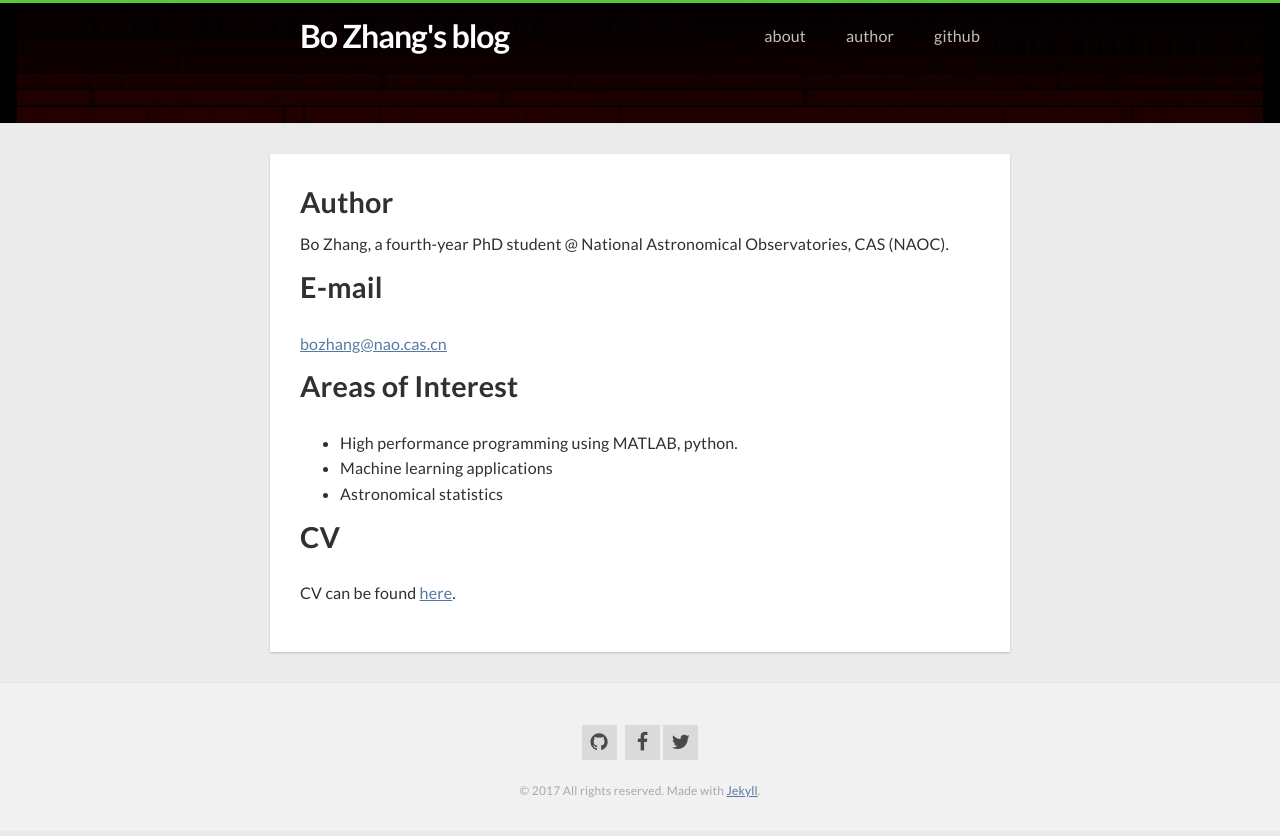
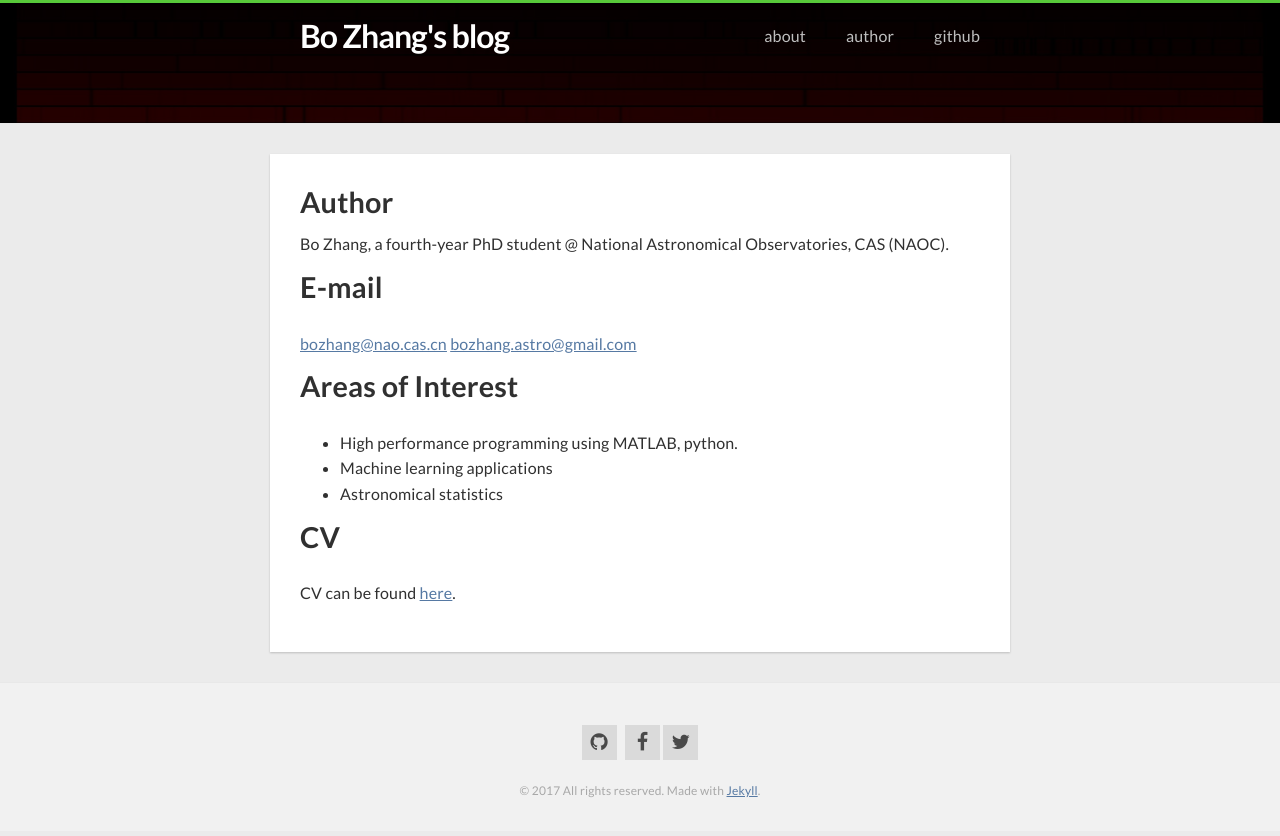
Before and after one commit to hypergravity/hypergravity.github.io, a Jekyll site: the page built from author.md, in a window 1280 px wide. Shown: the top 836 px of the page. Built offline with Jekyll 4.4.1, drawn with Linux system fonts in a browser that asks for light colours; nearby versions of some CDN libraries; part of the change alters nothing that is shown.

Commit message:
update CV

```diff
--- a/author.md
+++ b/author.md
@@ -10,6 +10,7 @@ Bo Zhang, a fourth-year PhD student @ National Astronomical Observatories, CAS (
 ## E-mail
 
 <mailto:bozhang@nao.cas.cn>
+<mailto:bozhang.astro@gmail.com>
 
 ## Areas of Interest
 
@@ -18,4 +19,4 @@ Bo Zhang, a fourth-year PhD student @ National Astronomical Observatories, CAS (
 - Astronomical statistics
 
 ## CV
-CV can be found [here](https://github.com/hypergravity/hypergravity.github.io/raw/master/cv/cham_cv.pdf).
+CV can be found [here](https://github.com/hypergravity/hypergravity.github.io/blob/master/cv/cham_cv.pdf).
```
Also changed, not shown: 4 other files.
